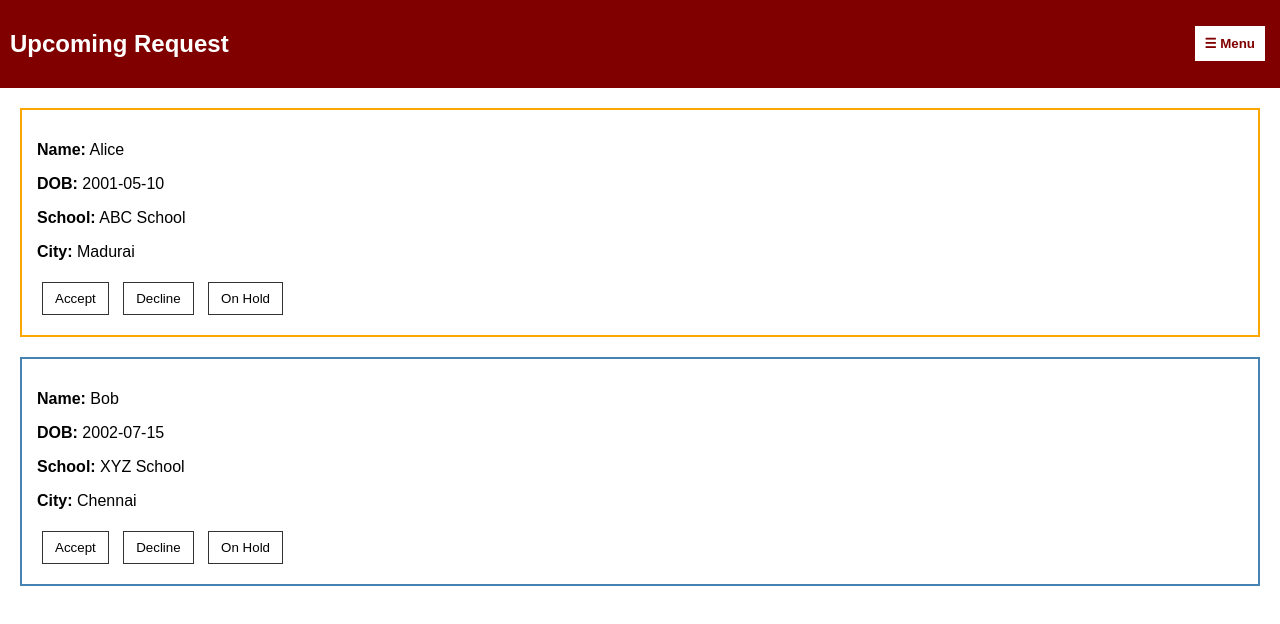
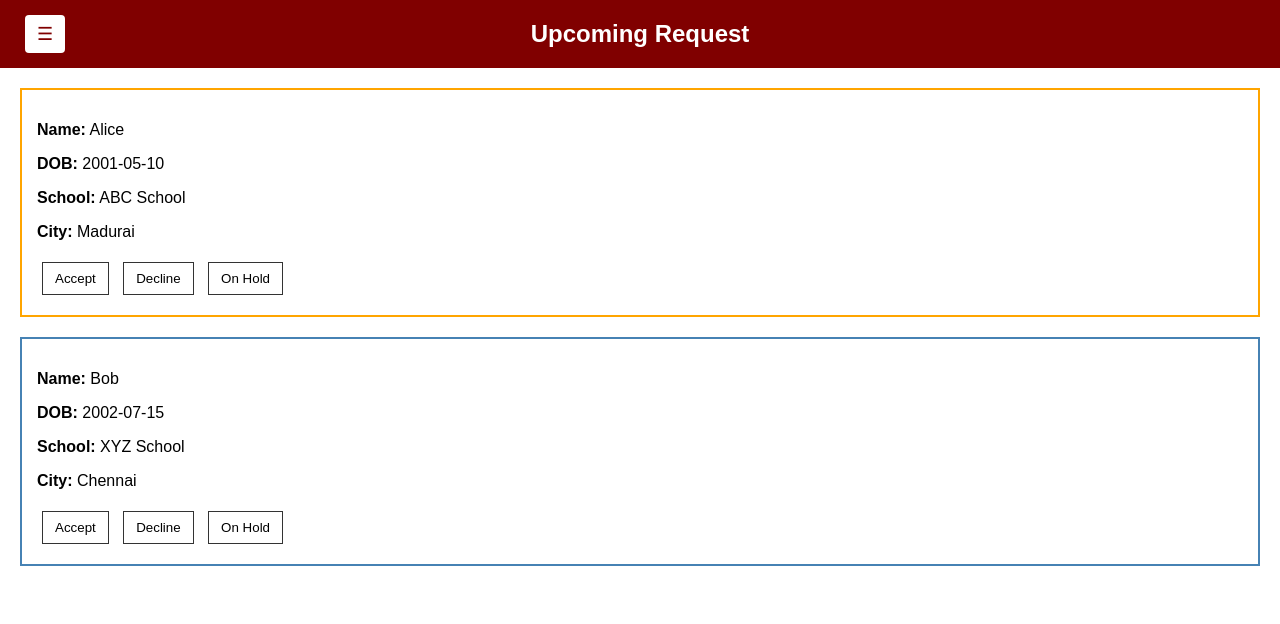
Before and after one commit to vishwarockzzz/student-admission-management, a plain HTML site: page upcoming request.html in a window 1280 px wide. Drawn offline with Linux system fonts and the light colour scheme.

Commit message:
Corrected header

```diff
--- a/upcoming request.css
+++ b/upcoming request.css
@@ -2,24 +2,39 @@ body {
   margin: 0;
   font-family: Arial, sans-serif;
 }
-
 header {
 background-color: maroon;
 color: white;
-    padding: 10px;
+padding: 10px 20px;
 display: flex;
-    justify-content: space-between;
 align-items: center;
+position: relative;
+}
+
+.header-left,
+.header-right {
+width: 100px; /* reserve space left and right */
+display: flex;
+align-items: center;
+}
+
+.header-title {
+flex-grow: 1;
+text-align: center;
+margin: 0;
+font-weight: bold;
 }
 
 .menu-btn {
 background-color: white;
 color: maroon;
 border: none;
-    padding: 10px;
-    font-weight: bold;
+padding: 8px 12px;
+font-size: 18px;
 cursor: pointer;
+border-radius: 4px;
 }
+
 
 .side-menu {
   width: 200px;
--- a/upcoming request.html
+++ b/upcoming request.html
@@ -6,9 +6,13 @@
   <link rel="stylesheet" href="upcoming request.css">
 </head>
 <body>
+
   <header>
-    <h2>Upcoming Request</h2>
-    <button class="menu-btn" onclick="toggleMenu()">☰ Menu</button>
+    <div class="header-left">
+        <button class="menu-btn" onclick="toggleMenu()">☰</button>
+    </div>
+    <h2 class="header-title">Upcoming Request</h2>
+    <div class="header-right"></div>
   </header>
 
   <div class="container">
```
Lines whose indentation alone changed are shown as unchanged.
